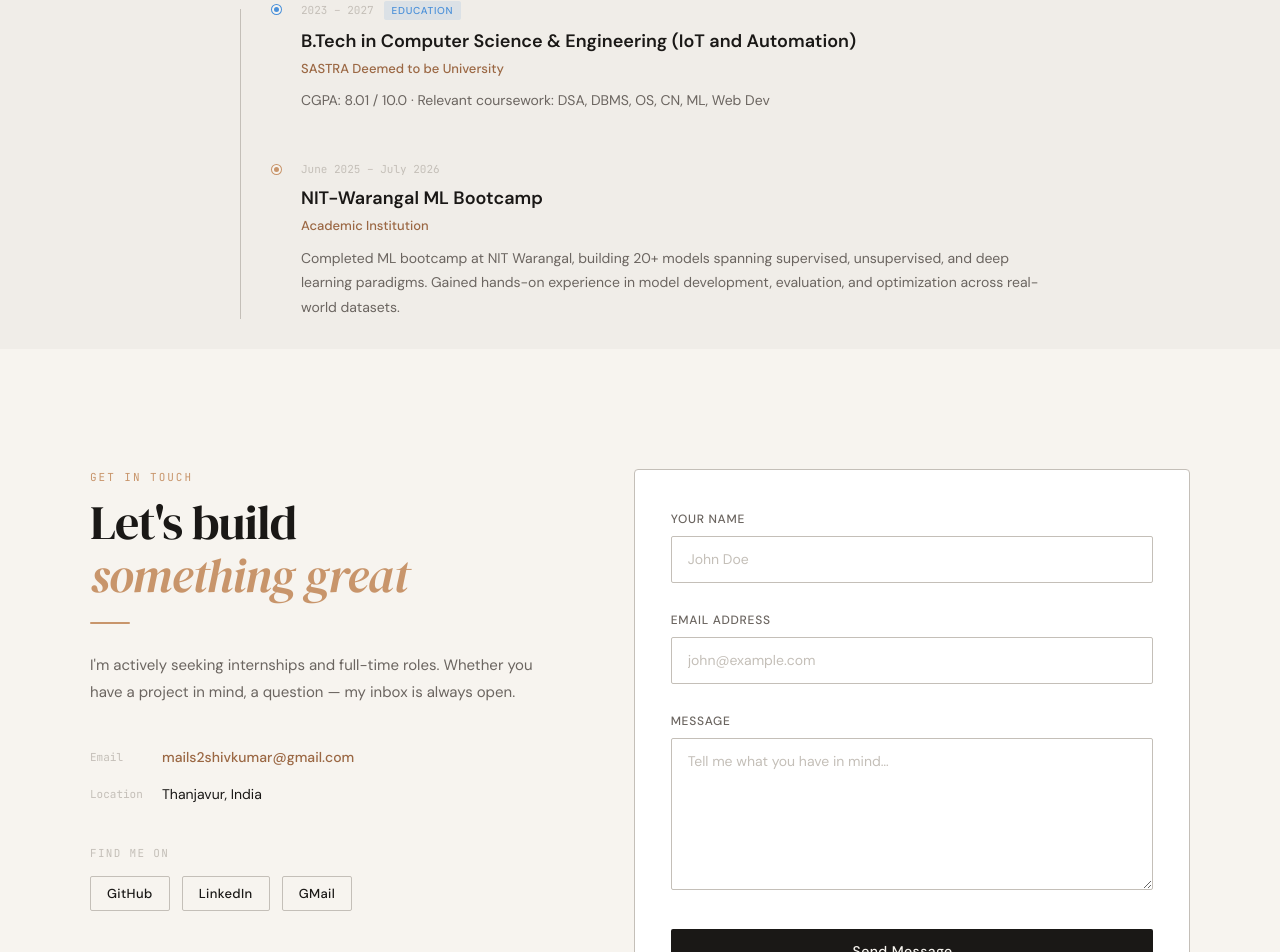
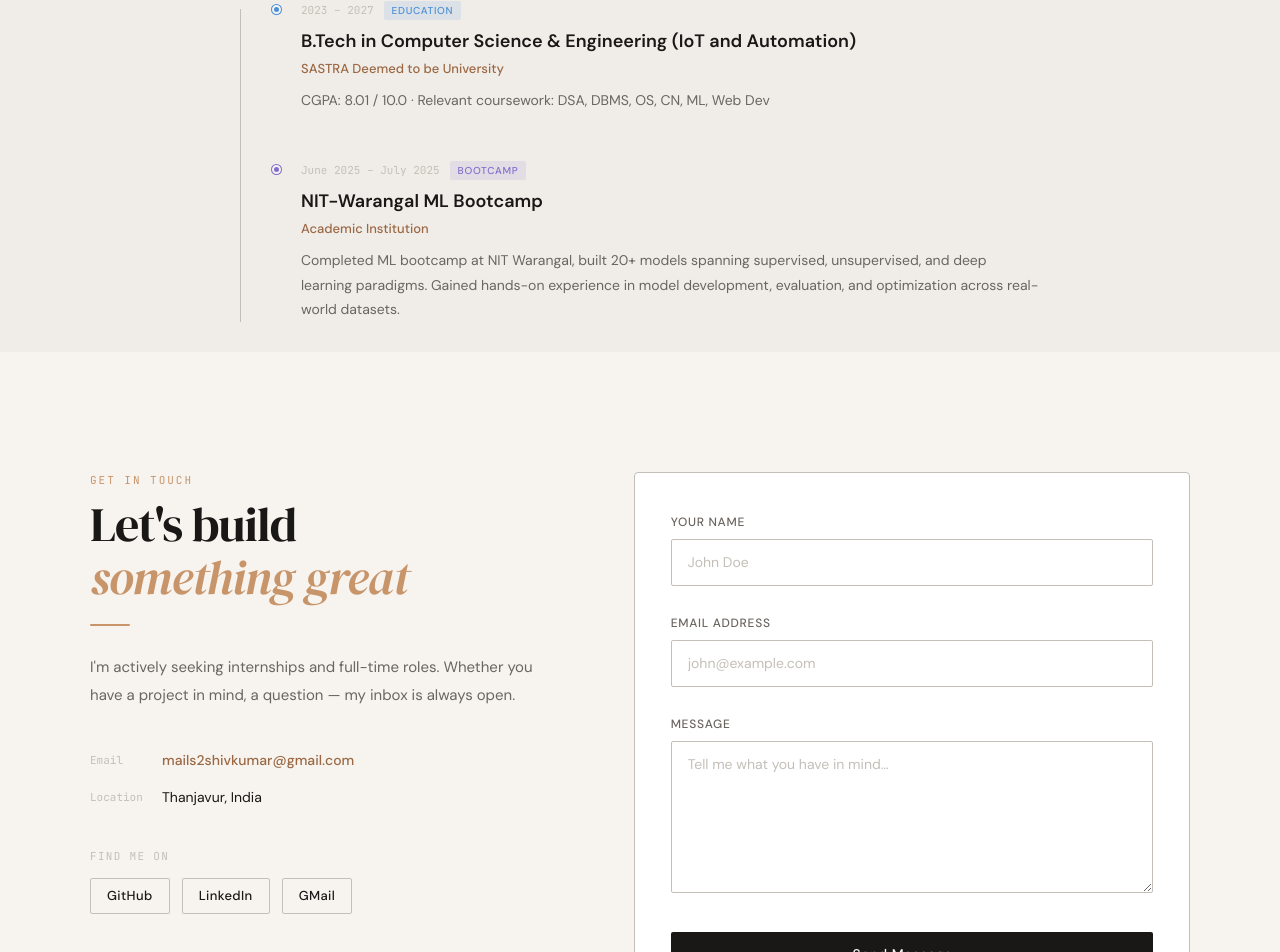
Before and after one commit to Shivakumar1905/Portfolio, a React (Vite) app: page / in a window 1280 px wide. Shown: the part 2901-3853 px from the top of the page. Built offline with nearby package versions, Linux system fonts and the light colour scheme.

Commit message:
final update

```diff
--- a/src/App.jsx
+++ b/src/App.jsx
@@ -452,7 +452,7 @@ function About() {
           </div>
 
           <div style={{ display: "flex", gap: "12px", flexWrap: "wrap" }}>
-            <a href="#" className="btn-primary">Download Resume →</a>
+            <a href="./Shivakumar_Resume.pdf"  className="btn-primary">Download Resume →</a>
           </div>
         </div>
       </div>
@@ -642,11 +642,11 @@ const TIMELINE = [
     detail: "CGPA: 8.01 / 10.0 · Relevant coursework: DSA, DBMS, OS, CN, ML, Web Dev"
   },
   {
-    type: "Bootcamp",
-    period: "June 2025 – July 2026",
+    type: "bootcamp",
+    period: "June 2025 – July 2025",
     title: "NIT-Warangal ML Bootcamp",
     org: "Academic Institution",
-    detail: "Completed ML bootcamp at NIT Warangal, building 20+ models spanning supervised, unsupervised, and deep learning paradigms. Gained hands-on experience in model development, evaluation, and optimization across real-world datasets."
+    detail: "Completed ML bootcamp at NIT Warangal, built 20+ models spanning supervised, unsupervised, and deep learning paradigms. Gained hands-on experience in model development, evaluation, and optimization across real-world datasets."
   },
 ];
 
@@ -654,11 +654,13 @@ const typeColors = {
   education: "#4A90D9",
   internship: "#C8956B",
   achievement: "#5BAD8A",
+  bootcamp: "#806ece",
 };
 const typeLabels = {
   education: "Education",
   internship: "Internship",
   achievement: "Achievement",
+  bootcamp: "Bootcamp",
 };
 
 function Experience() {
@@ -866,7 +868,7 @@ function Footer() {
         {[
           { label: "GitHub",   href: "https://github.com/Shivakumar1905" },
           { label: "LinkedIn", href: "https://www.linkedin.com/in/shivakumar-p-160437338/" },
-          { label: "Resume",   href: "#" },
+          { label: "Resume",   href: "./Shivakumar_Resume.pdf" },
         ].map(({ label, href }) => (
           <a
             key={label}
```
Also changed, not shown: 1 other file (tests, documents, lock files or other folders).
